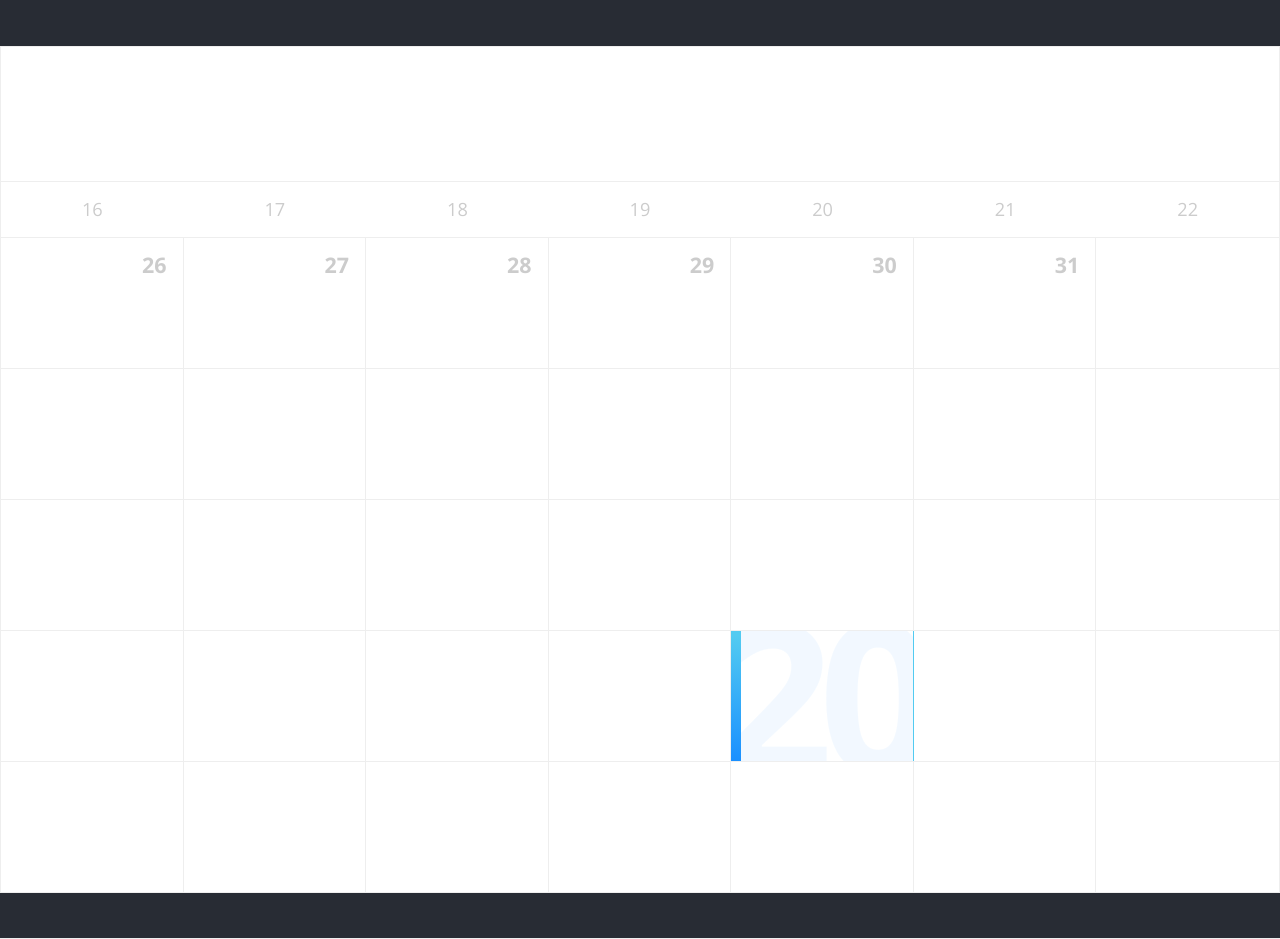
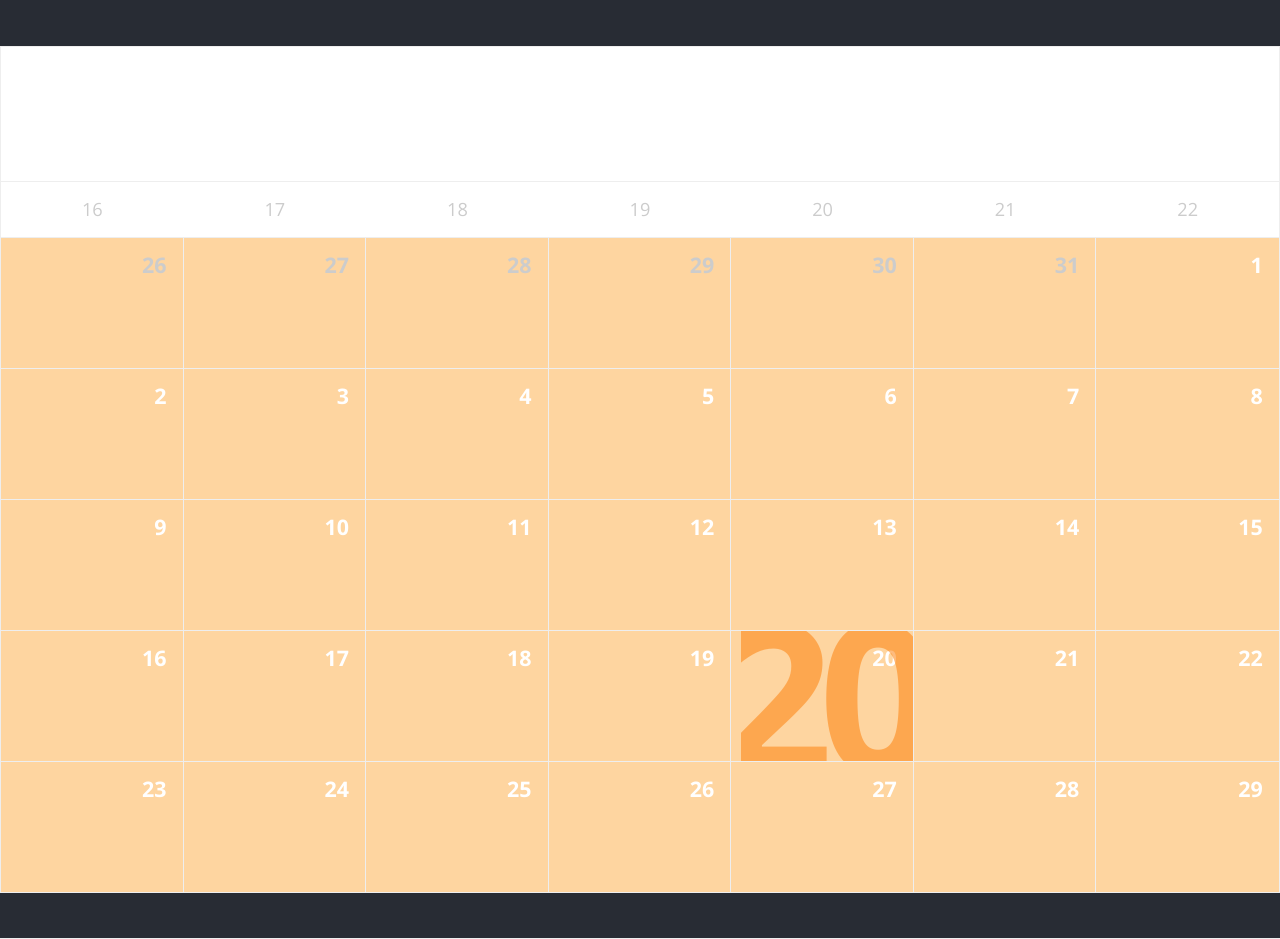
Before and after one commit to BloomTech-Labs/phoenix-fe, a React (Create React App) app: page / in a window 1280 px wide. Built offline with nearby package versions, Linux system fonts and the light colour scheme.

Commit message:
adds calendar design

```diff
--- a/src/components/Calendar/Calendar.css
+++ b/src/components/Calendar/Calendar.css
@@ -25,12 +25,12 @@
 /* VARIABLES */
 
 :root {
-  --main-color: #1a8fff;
-  --text-color: #777;
-  --text-color-light: #ccc;
+  --main-color: #fd7a00;
+  --text-color: rgb(243, 242, 242);
+  --text-color-light: rgb(204, 204, 204);
   --border-color: #eee;
-  --bg-color: #f9f9f9;
-  --neutral-color: #fff;
+  --bg-color: rgba(255, 111, 111, 0.726);
+  --neutral-color: rgb(255, 255, 255);
 }
 
 
@@ -166,7 +166,7 @@ main {
   border-right: 1px solid var(--border-color);
   overflow: hidden;
   cursor: pointer;
-  background: var(--neutral-color);
+  background:rgba(253, 145, 5, 0.377);
   transition: 0.25s ease-out;
 }
 
@@ -177,7 +177,7 @@ main {
 
 .calendar .body .selected {
   border-left: 10px solid transparent;
-  border-image: linear-gradient(45deg, #1a8fff 0%,#53cbf1 40%);
+  /* border-image: linear-gradient(45deg, #1a8fff 0%,#53cbf1 40%); */
   border-image-slice: 1;
 }
 
@@ -221,7 +221,7 @@ main {
 }
 
 .calendar .body .cell:hover .bg, .calendar .body .selected .bg  {
-  opacity: 0.05;
+  opacity: 0.5;
   transition: .5s ease-in;
 }
 
```
